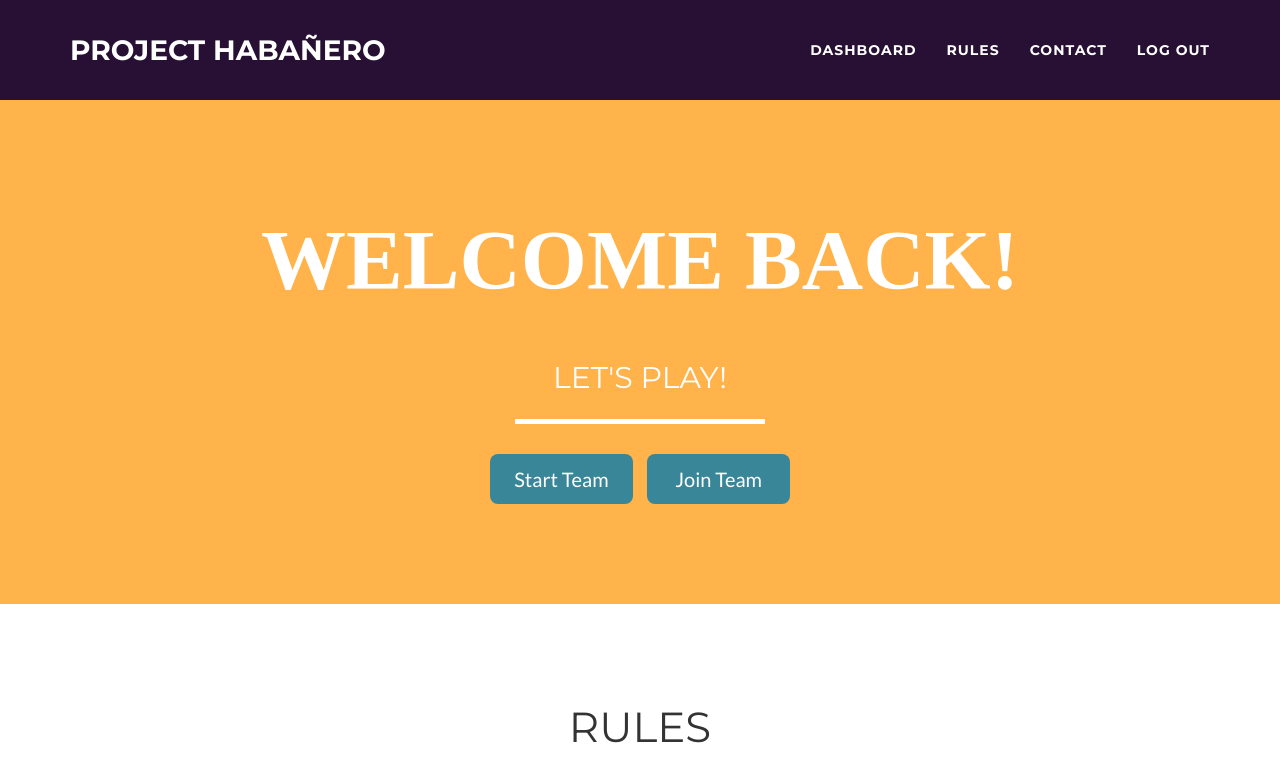
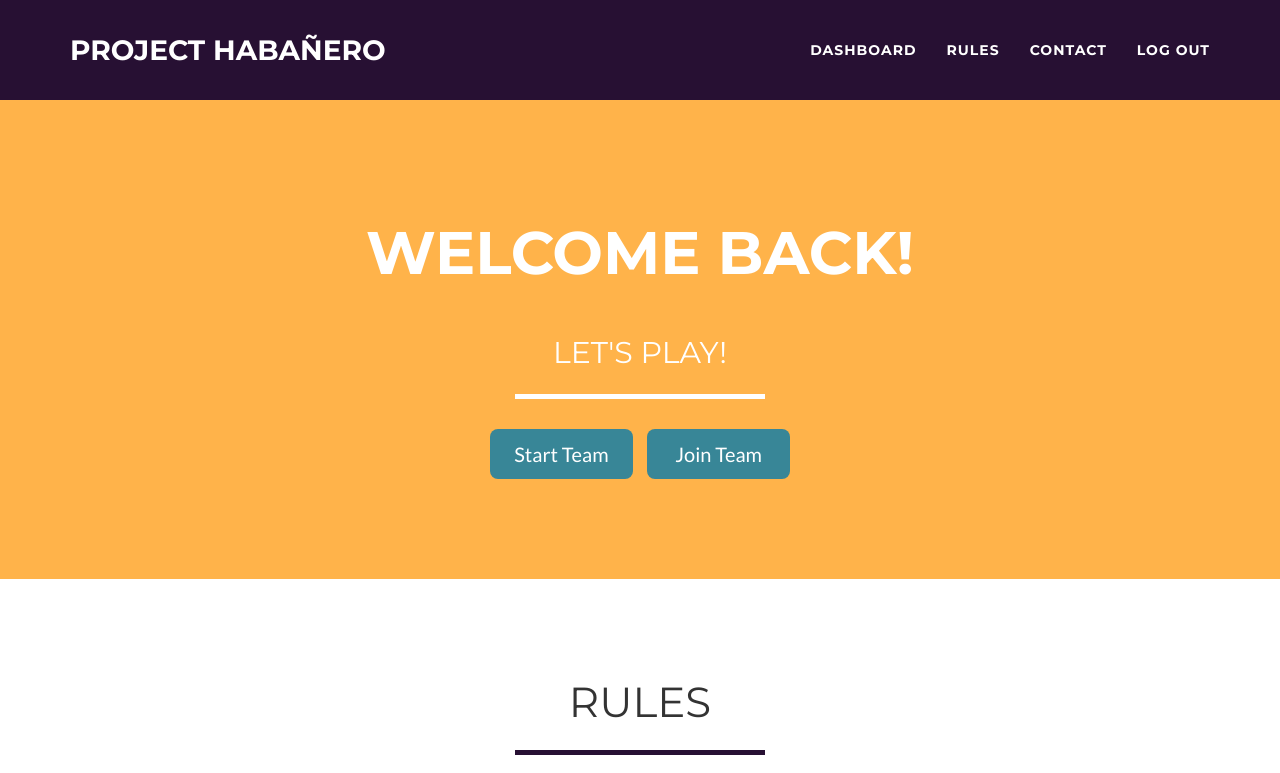
Before and after one commit to cs600f2016/FALL2016, a website: page webApp/loggedIn.html in a window 1280 px wide. Shown: the top 773 px of the page. Drawn offline with Linux system fonts and the light colour scheme.

Commit message:
css fixed in logged in page

```diff
--- a/webApp/css/freelancer.css
+++ b/webApp/css/freelancer.css
@@ -129,6 +129,10 @@ h6 {
   font-family: "Montserrat", "Helvetica Neue", Helvetica, Arial, sans-serif;
   text-transform: uppercase;
   font-weight: 400;
+}
+h1{
+  font-weight: 600;
+  font-size: 60px;
 }
 hr.star-light,
 hr.star-primary {
--- a/webApp/loggedIn.html
+++ b/webApp/loggedIn.html
@@ -75,25 +75,27 @@
         <!-- Header -->
     <header>
         <div class="container" id="logIn">
-            <div class="row">
+            <!-- <div class="row"> -->
                 <div class="col-lg-12">
                     <!-- <img class="img-responsive" src="img/profile.png" alt=""> -->
                     <div class="intro-text">
-                        <span class="name" id="finnSpan">Welcome Back!</span><br />
+                        <h1>Welcome Back!</h1>
+                        <br>
                         <h2>Let's play!</h2>
                         <hr class="star-light">
                         <div id="loginForm">
                         <span class="skills">
 
                             <button class="formButton" id="startTeamBtn">Start Team</button>&nbsp;&nbsp;
-    <button class="formButton" id="joinTeamBtn">Join Team</button>
+                            <button class="formButton" id="joinTeamBtn">Join Team</button>
 
-                </div>
+                        </div>
 
 
 
+                    </div>
                 </div>
-            </div>
+
         </div>
     </header>
 
```
